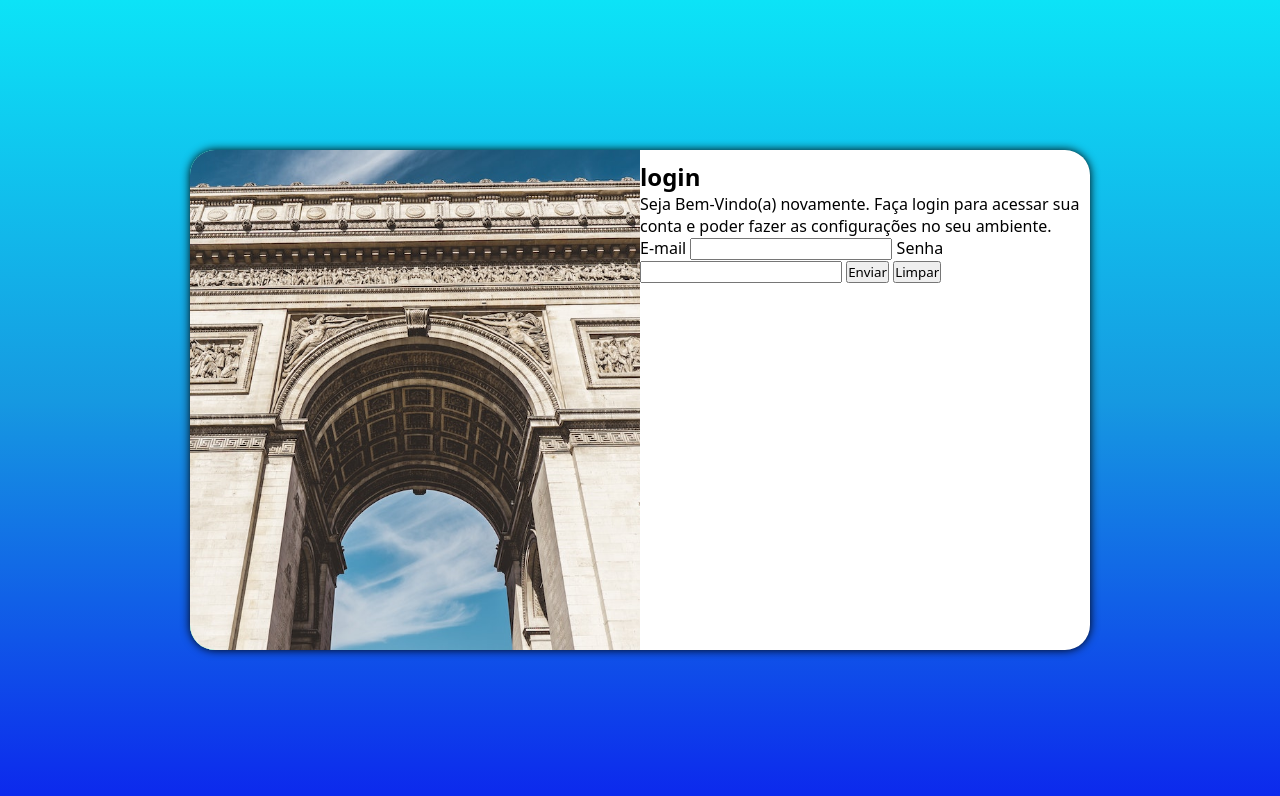
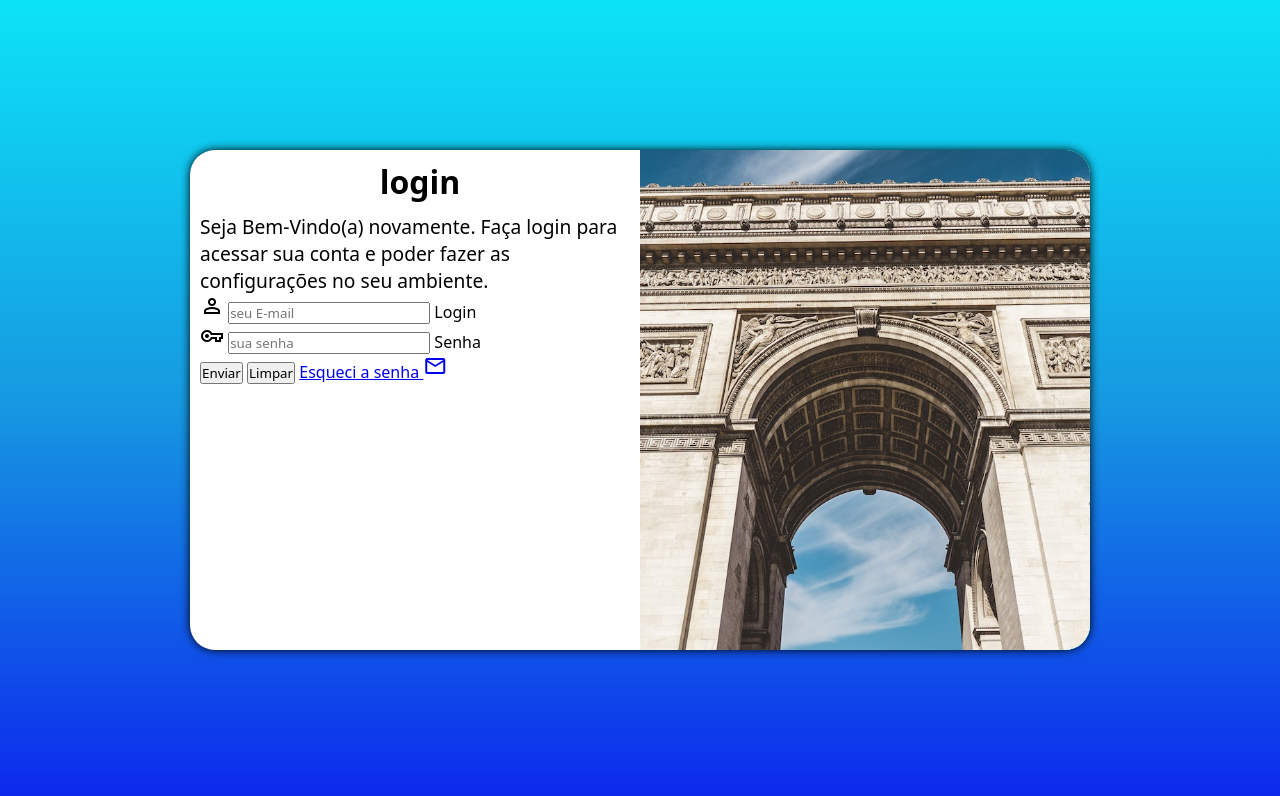
Before and after one commit to LUCAS-DOMINGOS-DA-SILVA/projeto-login, a plain HTML site: page index.html in a window 1280 px wide. Drawn offline with nearby package versions, Linux system fonts and the light colour scheme.

Commit message:
adicionei os formularios

```diff
--- a/estilos/media-query.css
+++ b/estilos/media-query.css
@@ -28,13 +28,19 @@
         width: 900px;
     }
     section#login>div#imagem{
+        float: right;
+        width: 50%;
+        height: 100%;
+    }
+    section#login>div#formolario{
         float: left;
         width: 50%;
         height: 100%;
     }
-    section#login>div#formolario{
-        float: right;
-        width: 50%;
-        height: 100%;
+    div#formulario>h1{
+        font-size: 2em;
     }
+    div#formulario>p{
+        font-size: 1.2em;
+      }
 }
--- a/estilos/style.css
+++ b/estilos/style.css
@@ -35,11 +35,7 @@
     overflow: hidden;
     box-shadow:0px 0px 10px black;
 
-    transition: width:.3s, heigth:.3s ;
-
-
-
-
+    transition: width:.3s, height:.3s ;
  }
  section#login>div#imagem{
     display: block;
@@ -54,3 +50,10 @@
     padding: 10px;
 
  }
+ div#formulario>h1{
+   text-align: center;
+   margin-bottom: 10px;
+ }
+ div#formulario>p{
+   font-size: 0.7em;
+ }
--- a/index.html
+++ b/index.html
@@ -5,6 +5,7 @@
     <meta http-equiv="X-UA-Compatible" content="IE=edge">
     <meta name="viewport" content="width=device-width, initial-scale=1.0">
     <title>Login</title>
+    <link rel="stylesheet" href="https://fonts.googleapis.com/css2?family=Material+Symbols+Outlined:opsz,wght,FILL,GRAD@20..48,100..700,0..1,-50..200" />
     <link rel="stylesheet" href="estilos/style.css">
     <link rel="stylesheet" href="estilos/media-query.css">
 </head>
@@ -13,18 +14,28 @@
         <section id="login">
             <div id="imagem">
 
-            </div>
+         </div>
             <div id="formulario">
                 <h1>login</h1>
                 <p>Seja Bem-Vindo(a) novamente. Faça login para acessar sua conta e poder fazer as configurações no seu ambiente.</p>
-                <form action="login.php" method="post">
-                    <label for="iemail">E-mail</label>
-                    <input type="email" name="email" id="iemail" required>
-                    <label for="isenha">Senha</label>
-                    <input type="password" name="senha" id="isenha">
+                <form action="login.php" method="post" autocomplete="on">
+                 <div class="campo">
+                    <span class="material-symbols-outlined"> person</span>
+                        <input type="email" name="login" id="ilogin" required placeholder="seu E-mail" autocomplete="email" maxlength="30">
+                        <label for="ilogin">Login</label>
+                </div>
+                 <div class="campo">
+                        <span class="material-symbols-outlined"> vpn_key</span>
+                        <input type="password" name="senha" id="isenha" required placeholder="sua senha" autocomplete="current-password" maxlength="12" minlength="8">
+                        <label for="isenha">Senha</label>
+                </div>
 
-                    <input type="submit" value="Enviar" required>
-                    <input type="reset" value="Limpar">
+                    <div class="enviar e limpar">
+                        <input type="submit" value="Enviar" required>
+                        <input type="reset" value="Limpar">
+                        <a href="esqueci senha">Esqueci a senha  <span class="material-symbols-outlined">email</span>
+                        </a>
+                    </div>
                 </form>
             </div>
 
```
